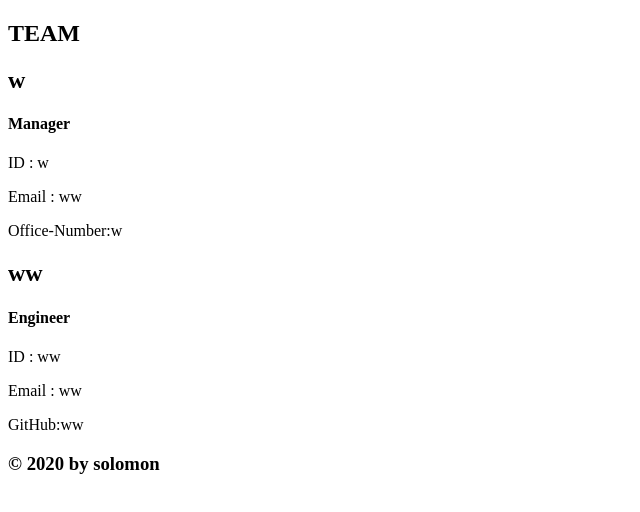
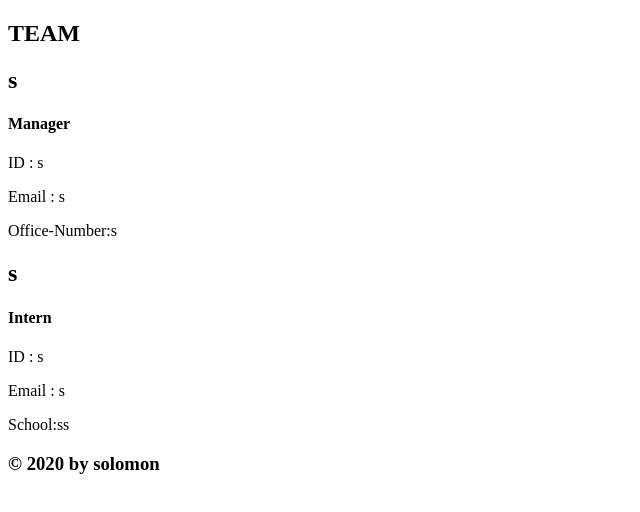
Before and after one commit to solomonalem/Employee-profile-generator, a website: page dist/index.html in a window 1280 px wide. Shown: the whole page, without its empty margins (0-640 px from the left). Drawn offline with Linux system fonts and the light colour scheme; files that its build step writes are made by us from their sources.

Commit message:
modifies index file

```diff
--- a/dist/index.html
+++ b/dist/index.html
@@ -26,32 +26,32 @@
 
         <div class="card" id="">
           <div class="card-header">
-            <h2>w</h2>
+            <h2>s</h2>
             <h4>Manager</h4>
           </div>
           <div class="crd-body">
-                <p> ID : w</p>
-                <p>Email : ww</p>
-                <p>Office-Number:w</p>
+                <p> ID : s</p>
+                <p>Email : s</p>
+                <p>Office-Number:s</p>
           </div>
         </div>
 
 
-  <div class="card" id="">
-      <div class="card-header">
-        <h2>ww</h2>
-        <h4>Engineer</h4>
-      </div>
-      <div class="crd-body">
-            <p> ID : ww</p>
-            <p>Email : ww</p>
-            <p>GitHub:ww</p>
-      </div>
-    </div>
 
 
 
 
+  <div class="card" id="">
+      <div class="card-header">
+        <h2>s</h2>
+        <h4>Intern</h4>
+      </div>
+      <div class="crd-body">
+            <p> ID : s</p>
+            <p>Email : s</p>
+            <p>School:ss</p>
+      </div>
+    </div>
 
 
         </main>
--- a/package.json
+++ b/package.json
@@ -9,6 +9,7 @@
   "scripts": {
     "test": "jest"
   },
+
   "repository": {
     "type": "git",
     "url": "git+https://github.com/solomonmeresa/Employee-profile-generator.git"
```
